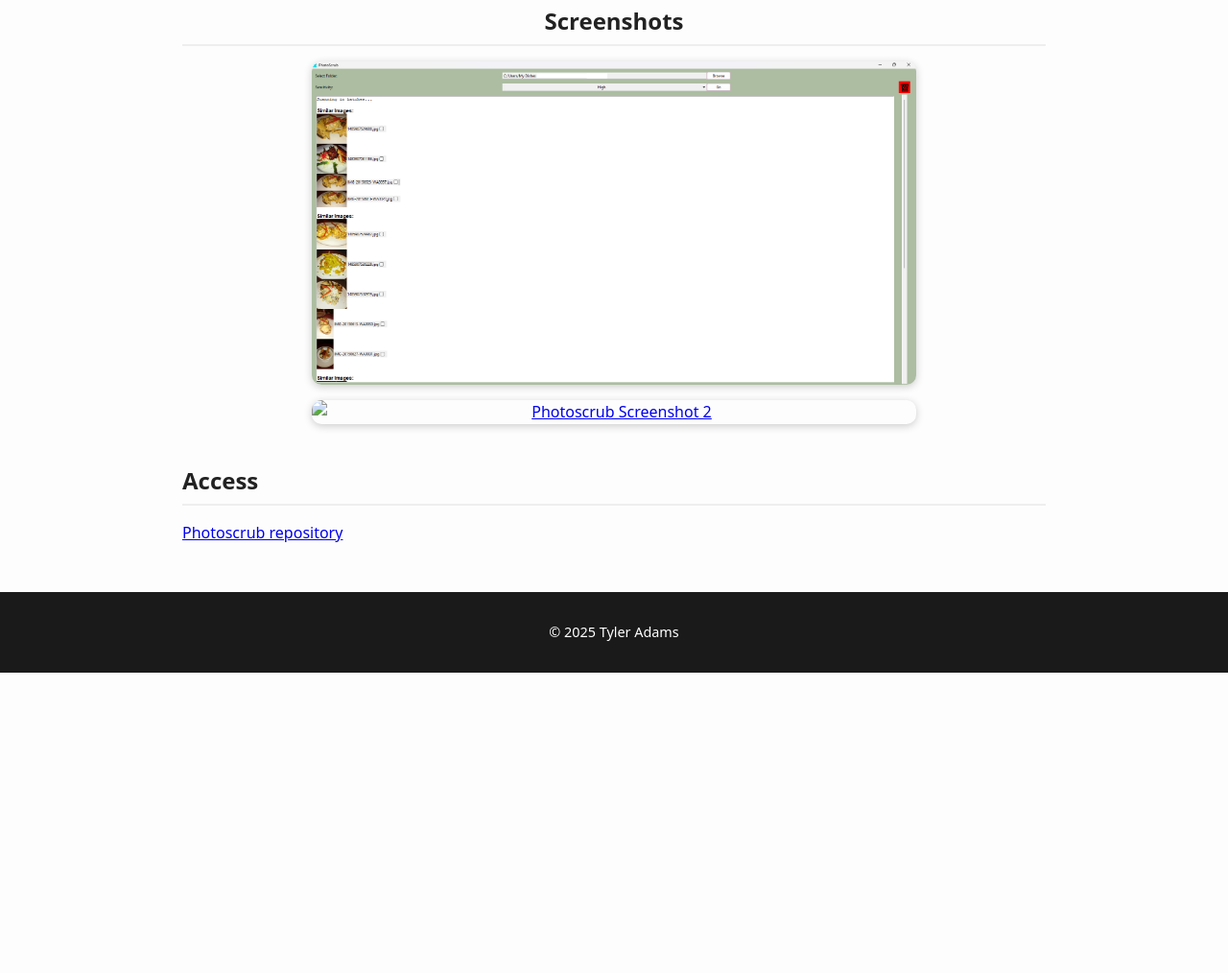
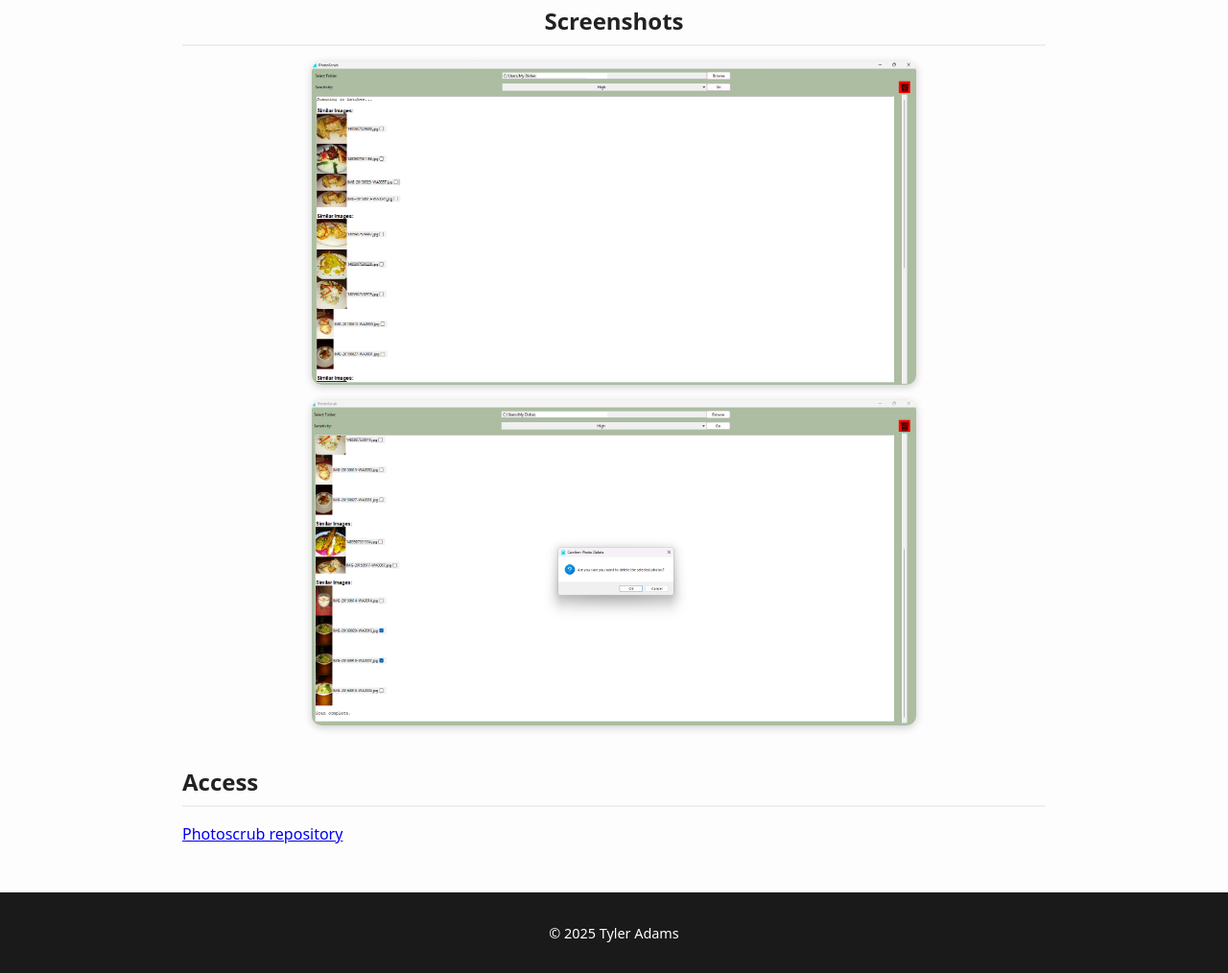
Before and after one commit to tmadams13/Portfolio, a plain HTML site: page apps/photoscrub.html in a window 1280 px wide. Shown: the part 629-1643 px from the top of the page at 96% size. Before the commit the page ends 1330 px from the top, so only its background shows below. Drawn offline with Linux system fonts and the light colour scheme.

Commit message:
Update photoscrub.html

```diff
--- a/apps/photoscrub.html
+++ b/apps/photoscrub.html
@@ -91,7 +91,7 @@
     <section id="screenshots">
       <h2>Screenshots</h2>
       <a href="#img1"><img src="../images/Photoscrub1.png" alt="Photoscrub Screenshot 1" /></a>
-      <a href="#img2"><img src="../images/Photoscrub22.png" alt="Photoscrub Screenshot 2" /></a>
+      <a href="#img2"><img src="../images/Photoscrub2.png" alt="Photoscrub Screenshot 2" /></a>
 
       <!-- Lightbox full-size views -->
       <div id="img1" class="lightbox">
```
